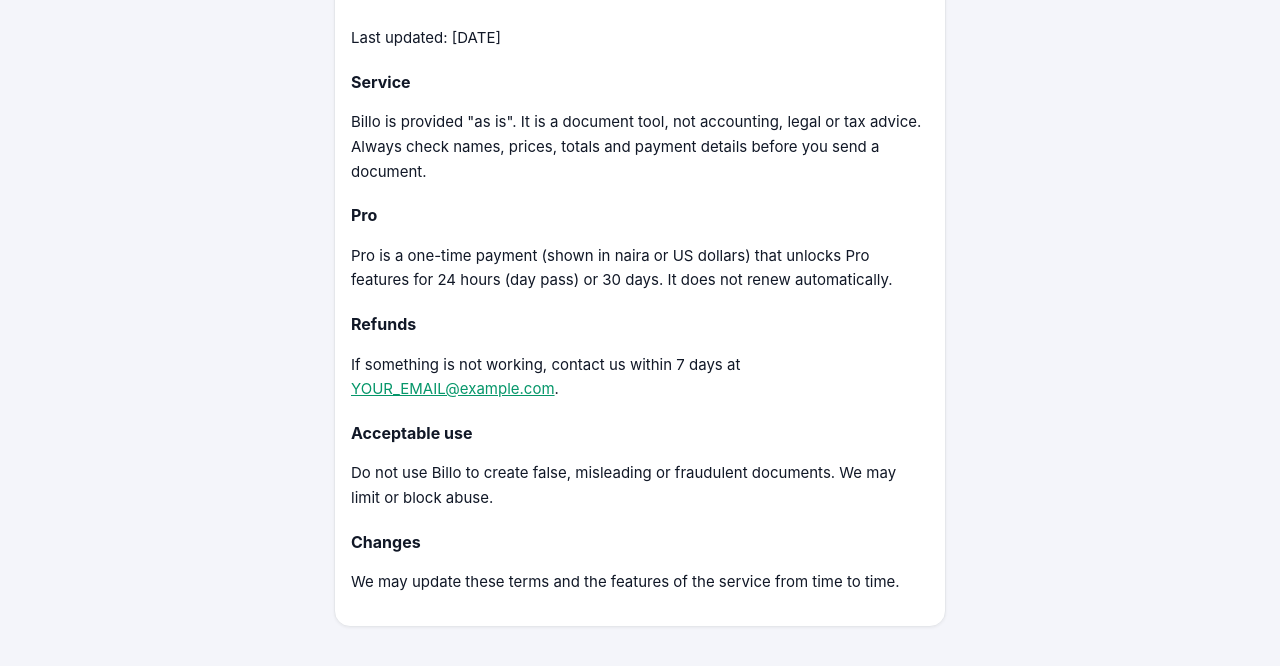
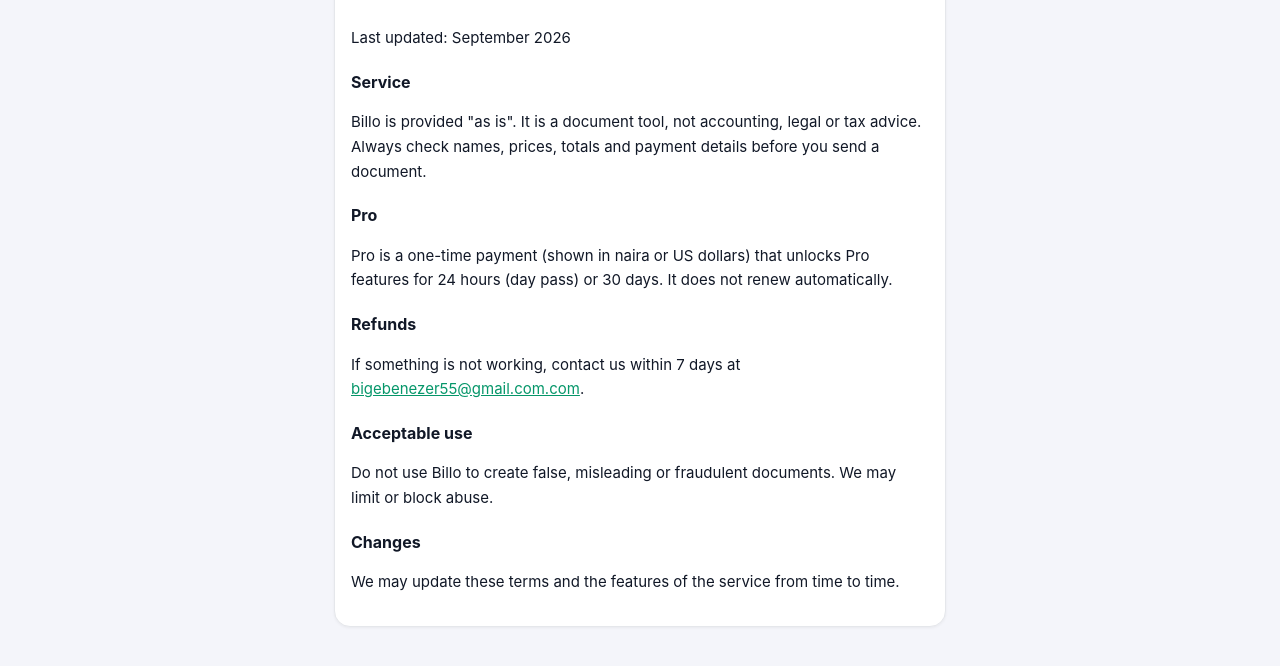
Before and after one commit to greenhood1/billo, a website: page terms.html in a window 1280 px wide. Shown: the part 152-818 px from the top of the page. Drawn offline with Linux system fonts and the light colour scheme.

Commit message:
Update terms.html

```diff
--- a/terms.html
+++ b/terms.html
@@ -2,9 +2,9 @@
 <html lang="en"><head><meta charset="utf-8"><meta name="viewport" content="width=device-width, initial-scale=1">
 <title>Terms of Use – Billo</title><link rel="stylesheet" href="style.css"></head><body>
 <div class="top"><div class="bar-top"><div class="logo">Billo</div><a class="pill" href="/" style="text-decoration:none">Back to app</a></div></div>
-<main class="wrap"><div class="card doc"><h1>Terms of Use</h1><p>Last updated: [DATE]</p>
+<main class="wrap"><div class="card doc"><h1>Terms of Use</h1><p>Last updated: September 2026</p>
 <h2>Service</h2><p>Billo is provided "as is". It is a document tool, not accounting, legal or tax advice. Always check names, prices, totals and payment details before you send a document.</p>
 <h2>Pro</h2><p>Pro is a one-time payment (shown in naira or US dollars) that unlocks Pro features for 24 hours (day pass) or 30 days. It does not renew automatically.</p>
-<h2>Refunds</h2><p>If something is not working, contact us within 7 days at <a href="mailto:YOUR_EMAIL@example.com">YOUR_EMAIL@example.com</a>.</p>
+<h2>Refunds</h2><p>If something is not working, contact us within 7 days at <a href="mailto:YOUR_EMAIL@example.com">bigebenezer55@gmail.com.com</a>.</p>
 <h2>Acceptable use</h2><p>Do not use Billo to create false, misleading or fraudulent documents. We may limit or block abuse.</p>
 <h2>Changes</h2><p>We may update these terms and the features of the service from time to time.</p></div></main></body></html>
```
